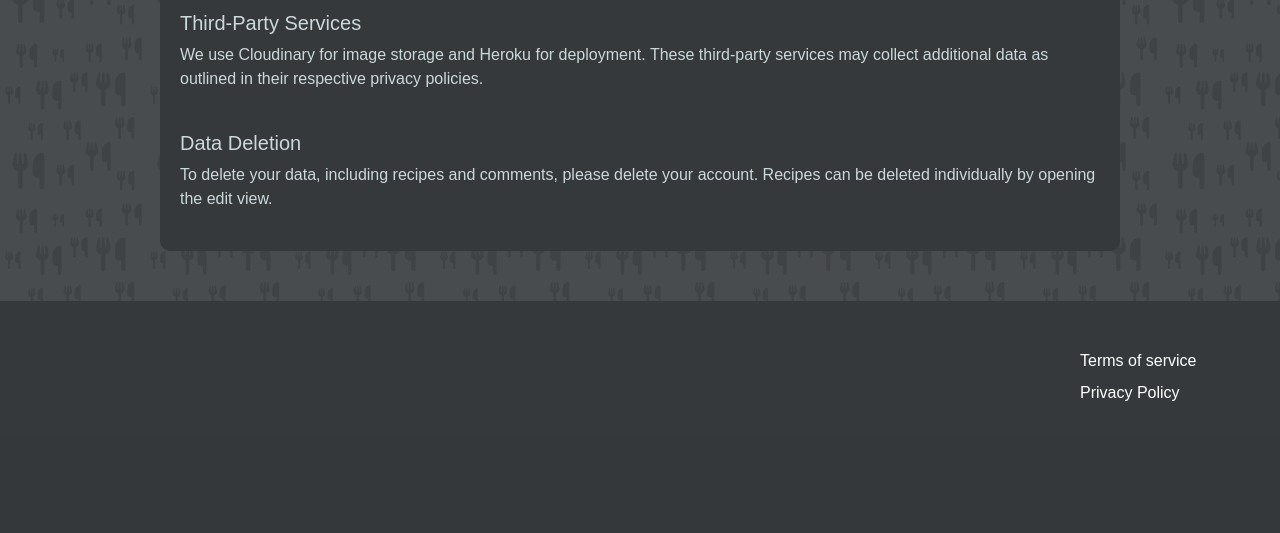
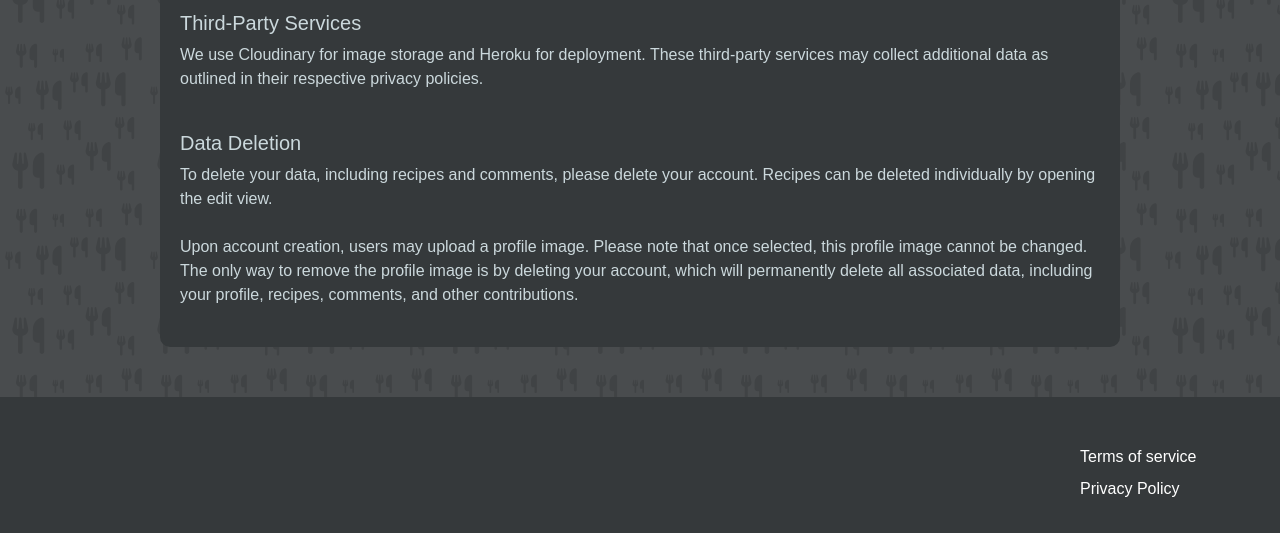
Before and after one commit to KevinBjarnemark/bottle-post-recipes, a Django app: page /privacy_policy/ in a window 1280 px wide. Shown: the part 879-1412 px from the top of the page. Before the commit the page ends 1280 px from the top, so only its background shows below. Run offline with Django 5.2, Linux system fonts and the light colour scheme; some libraries are stand-ins or nearby versions.

Commit message:
Fixes account button image conflict, broken HTML id (delete button) + updated terms of service

```diff
--- a/static/css/style.css
+++ b/static/css/style.css
@@ -109,6 +109,11 @@ body {
 }
 .dark-background-2 {
     background-color: #272a2c;
+}
+
+/* Margin left sidebar */
+.ml-sidebar {
+    margin-left: var(--sidebar-width);
 }
 
 /* Account button */
--- a/templates/components/user/account_button.html
+++ b/templates/components/user/account_button.html
@@ -18,14 +18,17 @@
                     src="{{ user.profile.image.url }}"
                     alt="Profile Picture"
                 />
+            </div>
         {% else %}
+            <div class="profile-image-container">
                 <img
                     class="profile-image"
                     src="{% static 'images/icons/missing.webp' %}"
                     alt="Missing icon"
                 />
+            </div>
             {% endif %}
-        </div>
+
         <p>Account</p>
     </button>
 
@@ -55,7 +58,7 @@
         <li><hr class="dropdown-divider"></li>
         <li>
             <button
-                id="account-button-delete-account"
+                id="account-button-delete-account-button"
                 class="dropdown-item">
                 <i class="fa-solid fa-trash  text-red"></i>
                 Delete Account
--- a/templates/components/user/login_required.html
+++ b/templates/components/user/login_required.html
@@ -1,4 +1,5 @@
-<div class="flex-column">
+<div class="flex-column dark-background padding-sides-20 pt-3 pb-3
+    border-radius-soft ml-sidebar">
     <h3>
         You must
         <a class="btn-outline-secondary text-white" href="{% url 'login' %}">
--- a/templates/pages/privacy_policy/privacy_policy.html
+++ b/templates/pages/privacy_policy/privacy_policy.html
@@ -64,6 +64,13 @@
                 by opening the edit view.
                 <br />
                 <br />
+                Upon account creation, users may upload a profile image. Please
+                note that once selected, this profile image cannot be changed.
+                The only way to remove the profile image is by deleting your account,
+                which will permanently delete all associated data, including your
+                profile, recipes, comments, and other contributions.
+                <br />
+                <br />
             </p>
         </section>
     </div>
```
Lines whose indentation alone changed are shown as unchanged.
